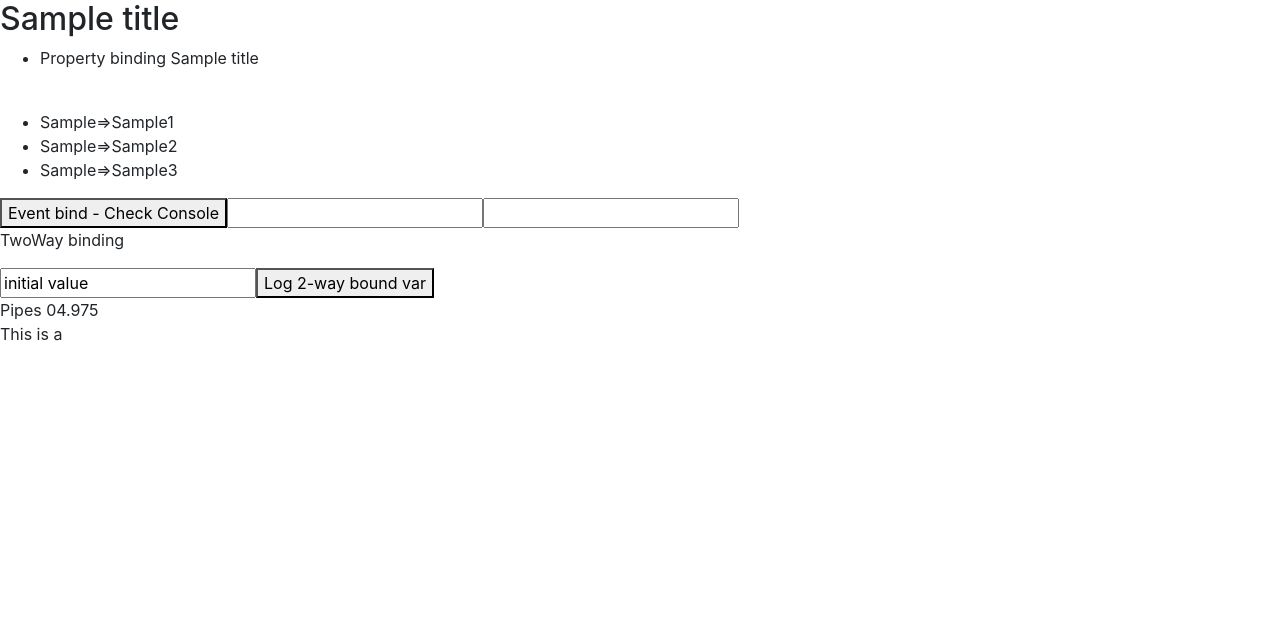
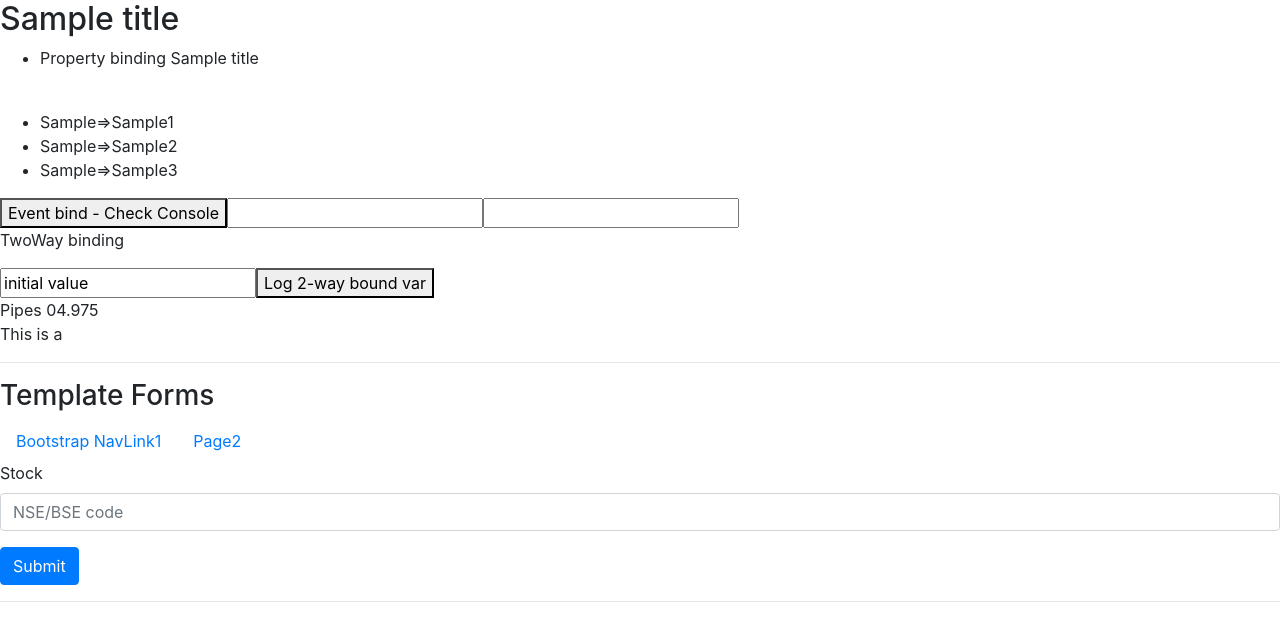
Before and after one commit to gishu/ng-in-ten, an Angular app: page / in a window 1280 px wide. Shown: the top 624 px of the page. Built offline with nearby package versions, Linux system fonts and the light colour scheme.

Commit message:
Template forms: log form control

```diff
--- a/src/app/app.component.html
+++ b/src/app/app.component.html
@@ -1,3 +1,5 @@
 <app-sample></app-sample>
-
+<hr>
+<app-template-forms></app-template-forms>
+<hr>
 <router-outlet></router-outlet>
--- a/src/app/app.module.ts
+++ b/src/app/app.module.ts
@@ -6,13 +6,15 @@ import { AppRoutingModule } from './app-routing.module';
 import { AppComponent } from './app.component';
 import { SampleComponent } from './sample/sample.component';
 import { SummaryPipe } from './summary.pipe';
+import { TemplateFormsComponent } from './forms/template-forms/template-forms.component';
 
 
 @NgModule({
   declarations: [
     AppComponent,
     SampleComponent,
-    SummaryPipe
+    SummaryPipe,
+    TemplateFormsComponent
   ],
   imports: [
     BrowserModule,
--- /dev/null
+++ b/src/app/forms/template-forms/template-forms.component.html
@@ -0,0 +1,21 @@
+<h3>Template Forms</h3>
+<ul class="nav">
+  <li class="nav-item">
+    <a href="#" class="nav-link active">Bootstrap NavLink1</a>
+  </li>
+  <li class="nav-item"><a href="#" class="nav-link active">Page2</a></li>
+</ul>
+
+<form action="">
+  <div class="form-group">
+    <label for="field.stock">Stock </label>
+    <input
+      type="text"
+      id="field.stock"
+      class="form-control"
+      placeholder="NSE/BSE code"
+      ngModel #fStock="ngModel" (change)="log(fStock)" name="field.stock"
+    />
+  </div>
+  <button class="btn btn-primary" type="submit">Submit</button>
+</form>
--- /dev/null
+++ b/src/app/forms/template-forms/template-forms.component.ts
@@ -0,0 +1,16 @@
+import { Component, OnInit } from "@angular/core";
+
+@Component({
+  selector: "app-template-forms",
+  templateUrl: "./template-forms.component.html",
+  styleUrls: ["./template-forms.component.css"]
+})
+export class TemplateFormsComponent implements OnInit {
+  constructor() {}
+
+  ngOnInit() {}
+
+  log(x) {
+    console.log(x);
+  }
+}
```
Also changed, not shown: src/app/forms/template-forms/template-forms.component.css (added), 1 other file (tests, documents, lock files or other folders).
